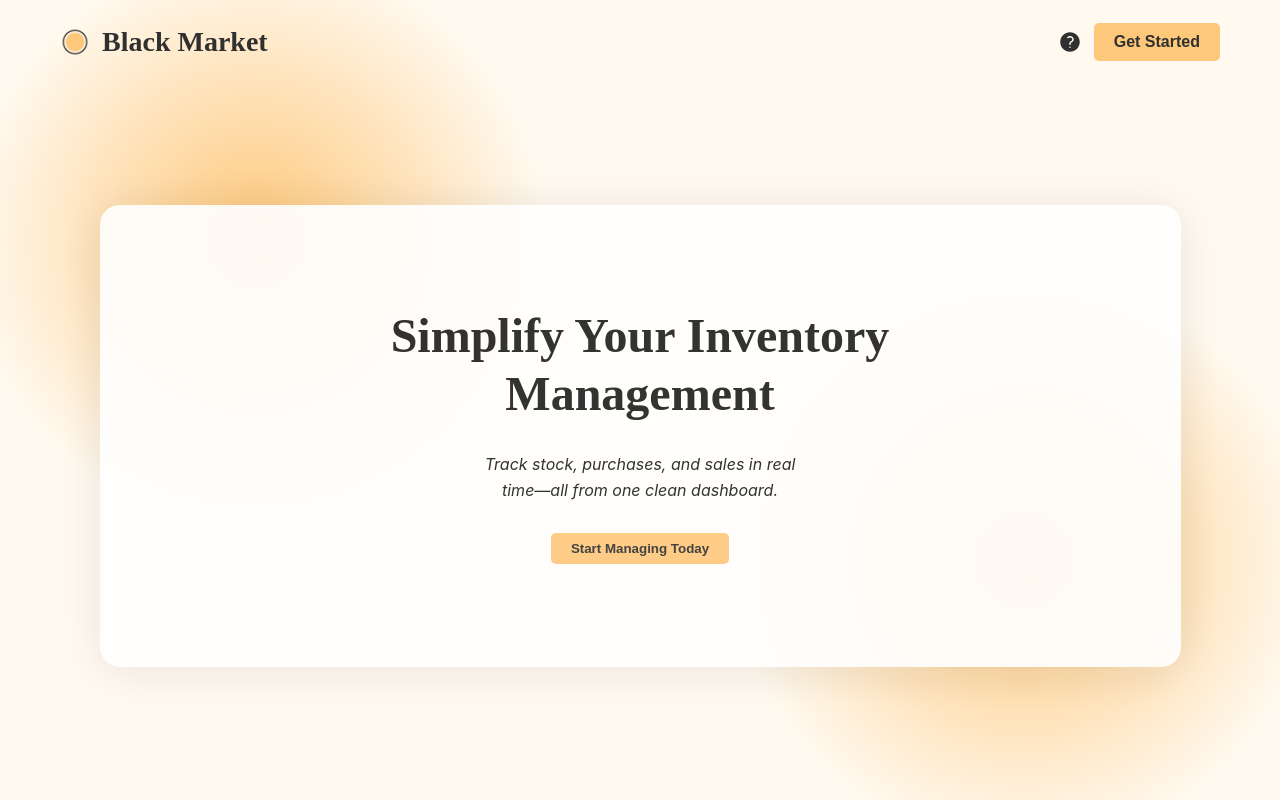
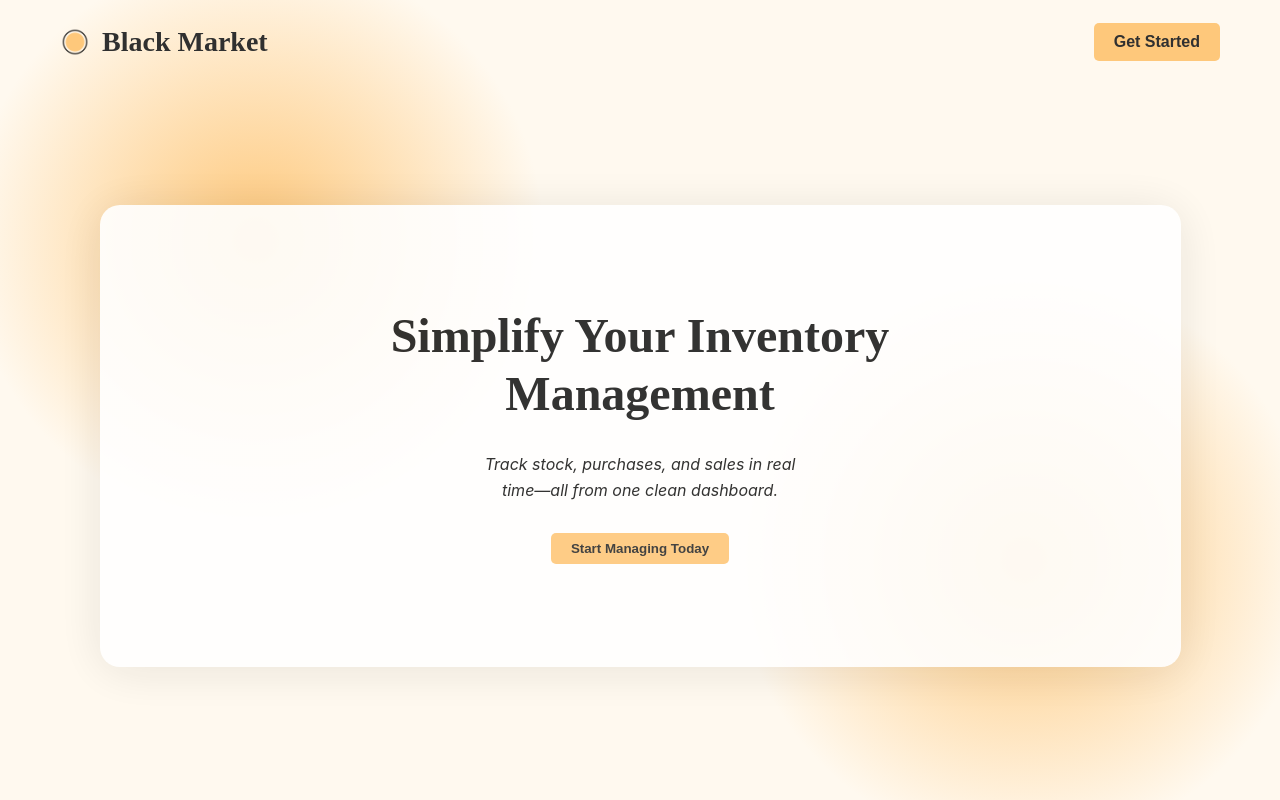
Before and after one commit to Kuroishin-beep/Black-Market-Inventory-System, a React (Vite) app in the folder b_market/: page / in a window 1280 px wide. Built offline with nearby package versions, Linux system fonts and the light colour scheme; no server answers.

Commit message:
Updated Landing Page

```diff
--- a/b_market/src/pages/LandingPage.jsx
+++ b/b_market/src/pages/LandingPage.jsx
@@ -18,9 +18,6 @@ const LandingPage = () => {
         </div>
 
         <div className="landing-header__button">
-          <button className="landing-header__button--query">
-            <HiQuestionMarkCircle />
-          </button>
           <button
             className="landing-header__button--start"
             onClick={() => navigate("/signup")}
```
